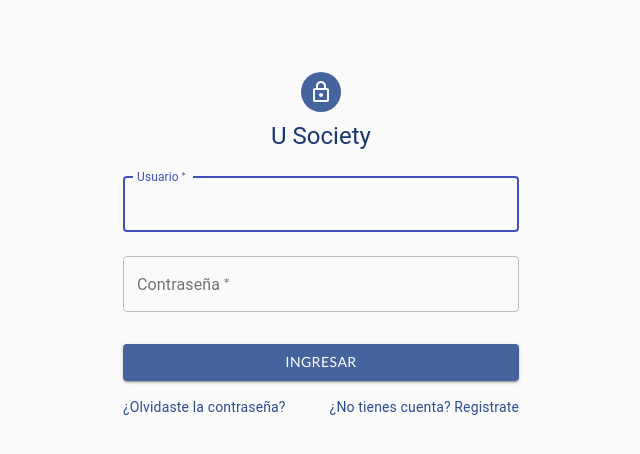
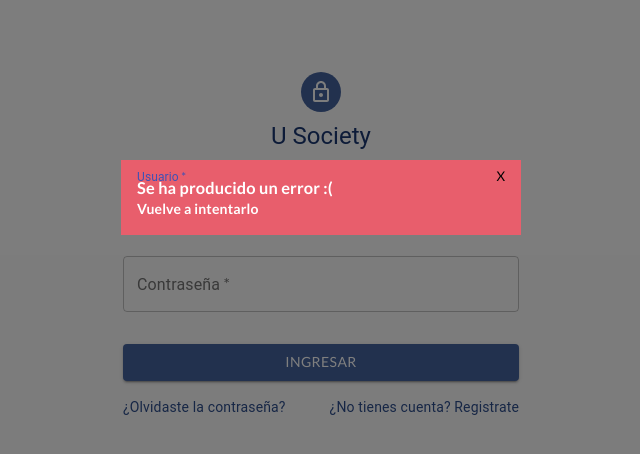
Before and after one commit to GuillermoForero/usociety, a React (Create React App) app: page / in a window 1280 px wide. Shown: the top 454 px of the page, without its empty margins (319-959 px from the left). Built offline with nearby package versions, Linux system fonts and the light colour scheme.

Commit message:
On error page.

```diff
--- a/public/index.html
+++ b/public/index.html
@@ -3,42 +3,22 @@
   <head>
     <meta charset="utf-8" />
     <link rel="icon" href="%PUBLIC_URL%/favicon.ico" />
-    <meta name="viewport" content="width=device-width, initial-scale=1" />
+    <meta name="viewport" content="width=device-width, initial-scale=1, shrink-to-fit=no" />
+
     <meta name="theme-color" content="#000000" />
     <meta
       name="description"
       content="Web site created using create-react-app"
     />
     <link rel="apple-touch-icon" href="%PUBLIC_URL%/logo192.png" />
-    <!--
-      manifest.json provides metadata used when your web app is installed on a
-      user's mobile device or desktop. See https://developers.google.com/web/fundamentals/web-app-manifest/
-    -->
     <link rel="manifest" href="%PUBLIC_URL%/manifest.json" />
-    <!--
-      Notice the use of %PUBLIC_URL% in the tags above.
-      It will be replaced with the URL of the `public` folder during the build.
-      Only files inside the `public` folder can be referenced from the HTML.
 
-      Unlike "/favicon.ico" or "favicon.ico", "%PUBLIC_URL%/favicon.ico" will
-      work correctly both with client-side routing and a non-root public URL.
-      Learn how to configure a non-root public URL by running `npm run build`.
-    -->
     <title>USociety</title>
   </head>
   <body>
     <noscript>You need to enable JavaScript to run this app.</noscript>
     <div id="app"></div>
     <div id="modal"></div>
-    <!--
-      This HTML file is a template.
-      If you open it directly in the browser, you will see an empty page.
 
-      You can add webfonts, meta tags, or analytics to this file.
-      The build step will place the bundled scripts into the <body> tag.
-
-      To begin the development, run `npm start` or `yarn start`.
-      To create a production bundle, use `npm run build` or `yarn build`.
-    -->
   </body>
 </html>
--- a/src/components/Layout/index.js
+++ b/src/components/Layout/index.js
@@ -60,13 +60,13 @@ const Layout = (props) => {
         <div className={classes.root}>
             <AppBar position="static" style={{backgroundColor: 'var(--primary)'}}>
                 <Toolbar style={{justifyContent: "space-between"}}>
-                    <IconButton edge="start" className={classes.menuButton} color="inherit" aria-label="menu">
-                        <MenuIcon on onClick={() => setMenuLeft(true)}/>
+                    <IconButton edge="start" className={classes.menuButton} color="inherit" aria-label="menu" onClick={() => setMenuLeft(true)}>
+                        <MenuIcon/>
                     </IconButton>
                     {menuLeft &&
                         <List component="nav" aria-label="secondary mailbox folders" className={classes.list}>
-                                <ListItem button style={{cursor:'default'}}>
-                                    <MenuIcon onClick={() => setMenuLeft(false)} button style={{cursor:'pointer'}}/>
+                                <ListItem button style={{cursor:'default'}} onClick={() => setMenuLeft(false)}>
+                                    <MenuIcon  button style={{cursor:'pointer'}}/>
                                 </ListItem>
                             <Link to={'/home'} className={classes.ancla}>
                                 <ListItem button>
--- /dev/null
+++ b/src/components/Modal/Modal.css
@@ -0,0 +1,28 @@
+.Modal {
+    position: fixed;
+    top: 0;
+    left: 0;
+    bottom: 0;
+    right: 0;
+    background-color: rgba(0, 0, 0, 0.5);
+    display: flex;
+    flex-direction: column;
+    align-items: center;
+}
+
+.Modal__container {
+    position: relative;
+    top: 10rem;
+    background-color: #e85e6c;
+    padding: 1rem;
+    width: 400px;
+}
+
+.Modal__close-button {
+    position: absolute;
+    top: 0;
+    right: 0;
+    border: 0;
+    background-color: #e85e6c;
+    padding: 0.5rem 1rem;
+}
--- /dev/null
+++ b/src/components/Modal/Modal.js
@@ -0,0 +1,24 @@
+import React from "react";
+import {createPortal} from 'react-dom';
+
+import './Modal.css';
+
+function Modal(props) {
+    if (props.isOpen) {
+        return createPortal(
+            <div className="Modal">
+                <div className="Modal__container">
+                    <button
+                        className="Modal__close-button"
+                        onClick={props.onclose}>
+                        X
+                    </button>
+                    {props.children}
+                </div>
+            </div>,
+            document.getElementById('modal'));
+    }
+    return <></>;
+}
+
+export default Modal;
--- /dev/null
+++ b/src/components/PageError/PageError.css
@@ -0,0 +1,3 @@
+.container__on-error {
+    color: white;
+}
--- /dev/null
+++ b/src/components/PageError/PageError.js
@@ -0,0 +1,19 @@
+import React from "react";
+
+import './PageError.css';
+import Modal from "../Modal/Modal";
+
+function PageError(props) {
+    return <Modal
+        isOpen={props.isOpen}
+        onclose={props.onclose}>
+        <div className='container__on-error' >
+            <h3>Se ha producido un error :(</h3>
+            <h4>Vuelve a intentarlo</h4>
+        </div>
+
+    </Modal>
+}
+
+
+export default PageError;
--- a/src/global.css
+++ b/src/global.css
@@ -21,14 +21,42 @@ a {
     --quitiary: #1A3771;
 }
 
-.color-secondary-1-0 { color: #5C49A2 }
-.color-secondary-1-1 { color: #A99DD9 }
-.color-secondary-1-2 { color: #7D6CBC }
-.color-secondary-1-3 { color: #453191 }
-.color-secondary-1-4 { color: #2F1D75 }
+.color-secondary-1-0 {
+    color: #5C49A2
+}
 
-.color-secondary-2-0 { color: #37918A }
-.color-secondary-2-1 { color: #8ED0CB }
-.color-secondary-2-2 { color: #59ABA5 }
-.color-secondary-2-3 { color: #20817A }
-.color-secondary-2-4 { color: #0F6862 }
+.color-secondary-1-1 {
+    color: #A99DD9
+}
+
+.color-secondary-1-2 {
+    color: #7D6CBC
+}
+
+.color-secondary-1-3 {
+    color: #453191
+}
+
+.color-secondary-1-4 {
+    color: #2F1D75
+}
+
+.color-secondary-2-0 {
+    color: #37918A
+}
+
+.color-secondary-2-1 {
+    color: #8ED0CB
+}
+
+.color-secondary-2-2 {
+    color: #59ABA5
+}
+
+.color-secondary-2-3 {
+    color: #20817A
+}
+
+.color-secondary-2-4 {
+    color: #0F6862
+}
--- a/src/views/SearchGroup/index.js
+++ b/src/views/SearchGroup/index.js
@@ -96,11 +96,10 @@ function SearchGroup(props) {
                     <Grid container item xs={12} spacing={3} style={{display: 'flex', justifyContent: 'center'}}>
                         <Button
                             variant="contained"
-                            color="default"
+                            color="primary"
                             className={classes.submit}
-                            style={{marginTop: '30px'}}
+                            style={{marginTop: '30px', backgroundColor:'var(--primary)'}}
                             onClick={handleSearchButtonClick}
-                            disabled={(!query.groupName && !query.categoryId)}
                         >
                             Buscar
                         </Button>
@@ -108,8 +107,8 @@ function SearchGroup(props) {
                     <Grid container item xs={12} spacing={3}>
                     </Grid>
                 </Grid>
-                <CustomTable rows={rows} buttonText='Visualizar'/>
             </Container>
+            <CustomTable rows={rows} buttonText='Visualizar'/>
         </>
 
     );
--- a/src/views/SignIIn/index.js
+++ b/src/views/SignIIn/index.js
@@ -15,6 +15,7 @@ import {connect} from 'react-redux';
 import {loginUserCreator} from "../../store/user/userActions";
 import {useHistory} from "react-router";
 import Loader from "../../components/Loader/Loader";
+import PageError from "../../components/PageError/PageError";
 
 const useStyles = makeStyles((theme) => ({
     paper: {
@@ -40,6 +41,7 @@ const useStyles = makeStyles((theme) => ({
 function SignIn(props) {
     const classes = useStyles();
     const history = useHistory();
+    const [showErrorModal, setShowErrorModal] = useState(true);
 
     const [user, setUser] = useState({
         'username': '',
@@ -63,15 +65,19 @@ function SignIn(props) {
             history.push('/home')
     }, [props.data.logged, history]);
 
+    const handleClosePageError = () => {
+        setShowErrorModal(!showErrorModal);
+    };
 
     return (
         <Container component="main" maxWidth="xs">
             <Loader isOpen={props.data.isFetching}/>
+            <PageError isOpen={showErrorModal} onclose={handleClosePageError}/>
 
             <CssBaseline/>
             <div className={classes.paper}>
                 <Avatar className={classes.avatar}>
-                    <LockOutlinedIcon />
+                    <LockOutlinedIcon/>
                 </Avatar>
                 <Typography component="h1" variant="h5" style={{color: 'var(--quitiary)'}}>
                     U Society
```
